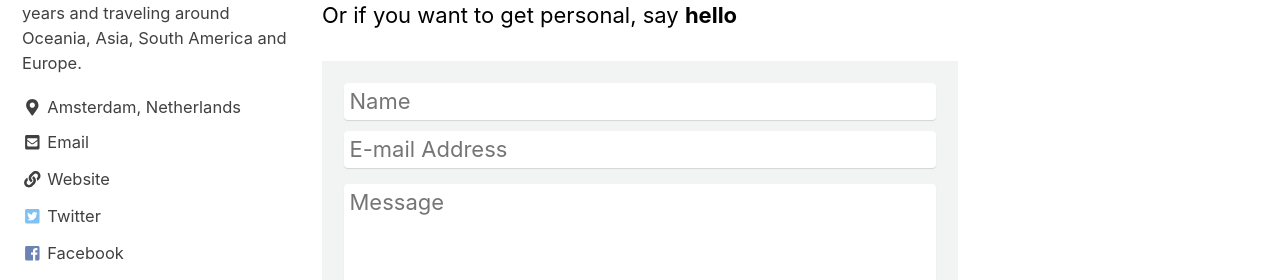
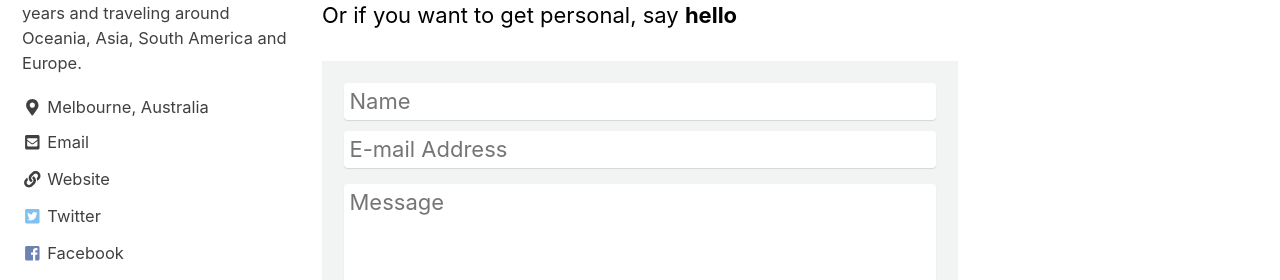
Before and after one commit to andresolerc/soulheartgrit, a Jekyll site: the page built from _pages/contact.md, in a window 1280 px wide. Shown: the part 324-604 px from the top of the page. Built offline with Jekyll 4.4.1, drawn with Linux system fonts in a browser that asks for light colours; cached includes are drawn as plain includes; nearby versions of some CDN libraries.

Commit message:
Updates details

```diff
--- a/_config.yml
+++ b/_config.yml
@@ -113,7 +113,7 @@ author:
   name             : "Andres Soler"
   avatar           : "/assets/images/avatarandres.jpg" # path of avatar image, e.g. "/assets/images/bio-photo.jpg"
   bio              : "Coaching overseas for about six years and traveling around Oceania, Asia, South America and Europe."
-  location         : "Amsterdam, Netherlands"
+  location         : "Melbourne, Australia"
   email            : "andrecab@hotmail.com"
   links:
     - label: "Email"
```
Also changed, not shown: _pages/about.md (+1 -1 lines).
